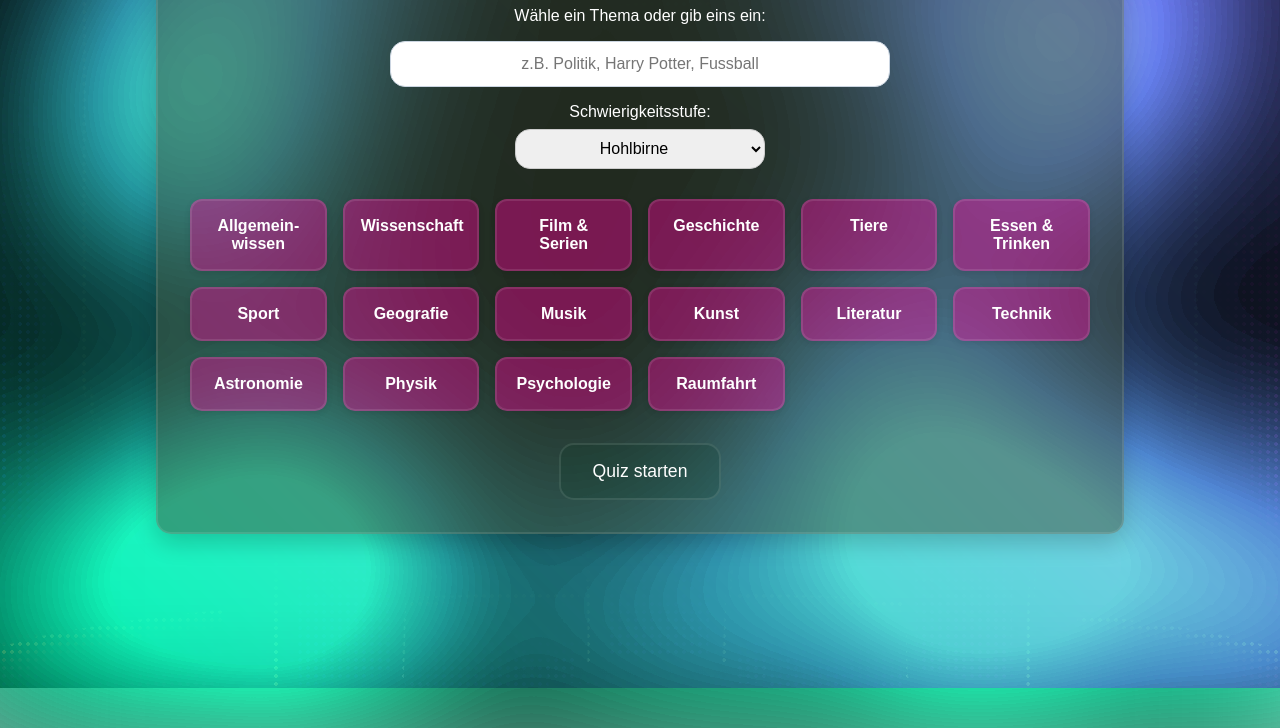
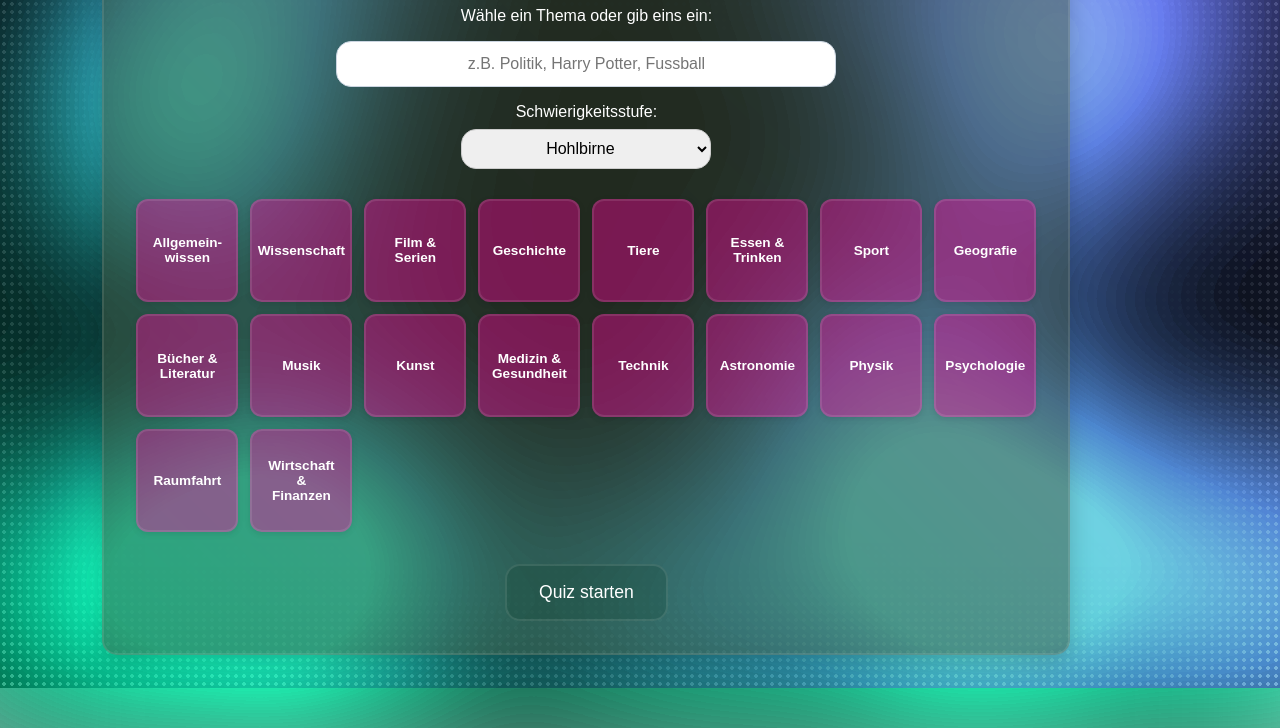
Before and after one commit to Grafikmartin/quizTest, a plain HTML site: page index.html in a window 1280 px wide. Shown: the part 112-840 px from the top of the page. Before the commit the page ends 800 px from the top, so only its background shows below. Drawn offline with Linux system fonts and the light colour scheme.

Commit message:
neue Kategorien

```diff
--- a/index.html
+++ b/index.html
@@ -32,14 +32,16 @@
       <div class="thema-card">Essen & Trinken</div>
       <div class="thema-card">Sport</div>
       <div class="thema-card">Geografie</div>
+      <div class="thema-card">Bücher &<br>Literatur</div>
       <div class="thema-card">Musik</div>
       <div class="thema-card">Kunst</div>
-      <div class="thema-card">Literatur</div>
+      <div class="thema-card">Medizin &<br>Gesundheit</div>
       <div class="thema-card">Technik</div>
       <div class="thema-card">Astronomie</div>
       <div class="thema-card">Physik</div>
       <div class="thema-card">Psychologie</div>
       <div class="thema-card">Raumfahrt</div>
+      <div class="thema-card">Wirtschaft &<br>Finanzen</div>
     </div>
 
     <button id="startBtn" disabled>Quiz starten</button>
--- a/style.css
+++ b/style.css
@@ -32,13 +32,11 @@
 body {
   margin: 0;
   padding: 0;
-  background-image: url("assets/studio.webp");
-  background-size: cover;        /* Deckt die ganze Fläche ab */
-  background-position: center;   /* Zentriert das Bild */
-  background-repeat: no-repeat;  /* Kein Wiederholen */
-  height: 100vh;
   font-family: sans-serif;
+  min-height: 100vh;
+  overflow-x: hidden;
 }
+
 .quiz-bg {
   position: fixed;
   top: 0;
@@ -129,20 +127,19 @@ body {
     filter: var(--f) hue-rotate(1turn);
   }
 }
+
 .container {
-  position: fixed;
-  top: 5%;
-  left: 25px;
-  right: 25px;
-  border: 2px solid var(--card-border);
+  position: relative;
+  max-width: 900px;
+  margin: 40px auto;
+  padding: 2rem;
   background: var(--container-bg);
-  padding: 2rem;
   border-radius: 15px;
   box-shadow: 0 8px 24px var(--container-shadow);
-  width: auto;
-  max-width: 900px;
+  border: 2px solid var(--card-border);
   text-align: center;
-  margin: 0 auto;
+  margin-left: 8%;
+  margin-right: 8%;
 }
 
 h1 {
@@ -183,13 +180,13 @@ p {
   box-sizing: border-box;
   text-align: center;
   text-align-last: center;
-margin-bottom: 30px;
+  margin-bottom: 30px;
 }
 
 .grid-themen {
   display: grid;
-  grid-template-columns: repeat(auto-fit, minmax(120px, 1fr));
-  gap: 1rem;
+  grid-template-columns: repeat(auto-fit, minmax(100px, 1fr));
+  gap: 0.75rem;
   margin: 1rem 0 2rem;
 }
 
@@ -197,12 +194,18 @@ margin-bottom: 30px;
   background-color: var(--card-bg);
   color: var(--text-color);
   border: 2px solid var(--card-border);
-  padding: 1rem;
+  padding: 0.6rem;
+  font-size: 0.85rem;
   border-radius: 0.75rem;
   cursor: pointer;
   font-weight: bold;
   transition: transform 0.2s, background-color 0.3s;
   box-shadow: 0 2px 6px rgba(0,0,0,0.1);
+  display: flex;
+  align-items: center;
+  justify-content: center;
+  text-align: center;
+  min-height: 80px;
 }
 
 .thema-card:hover {
```
